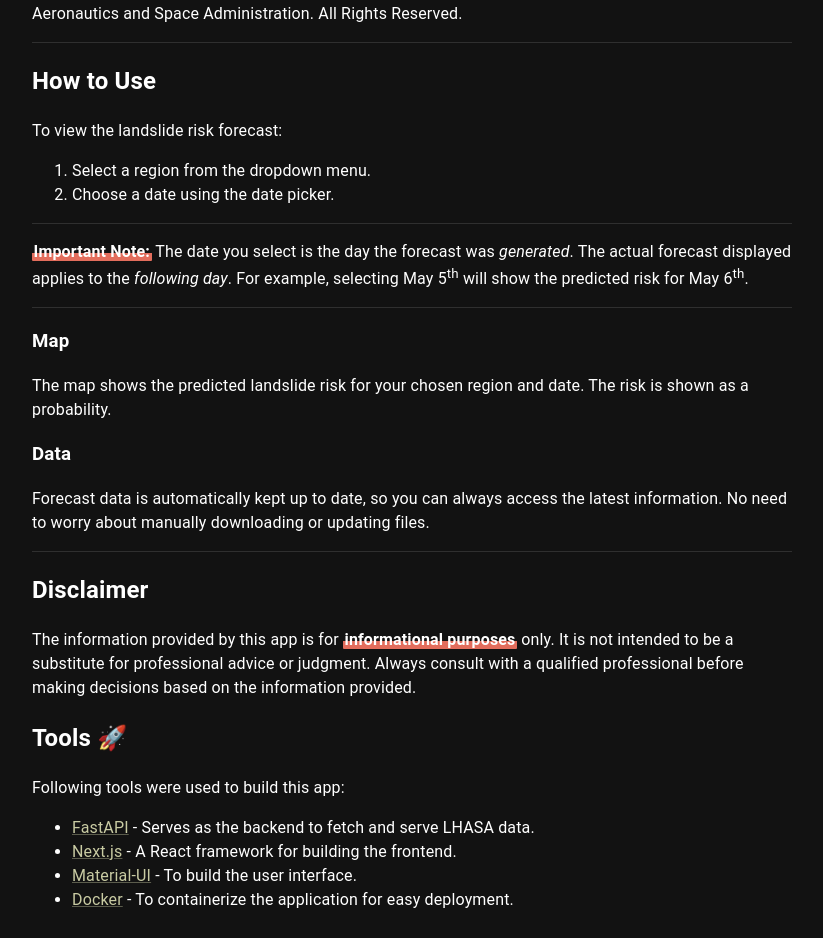
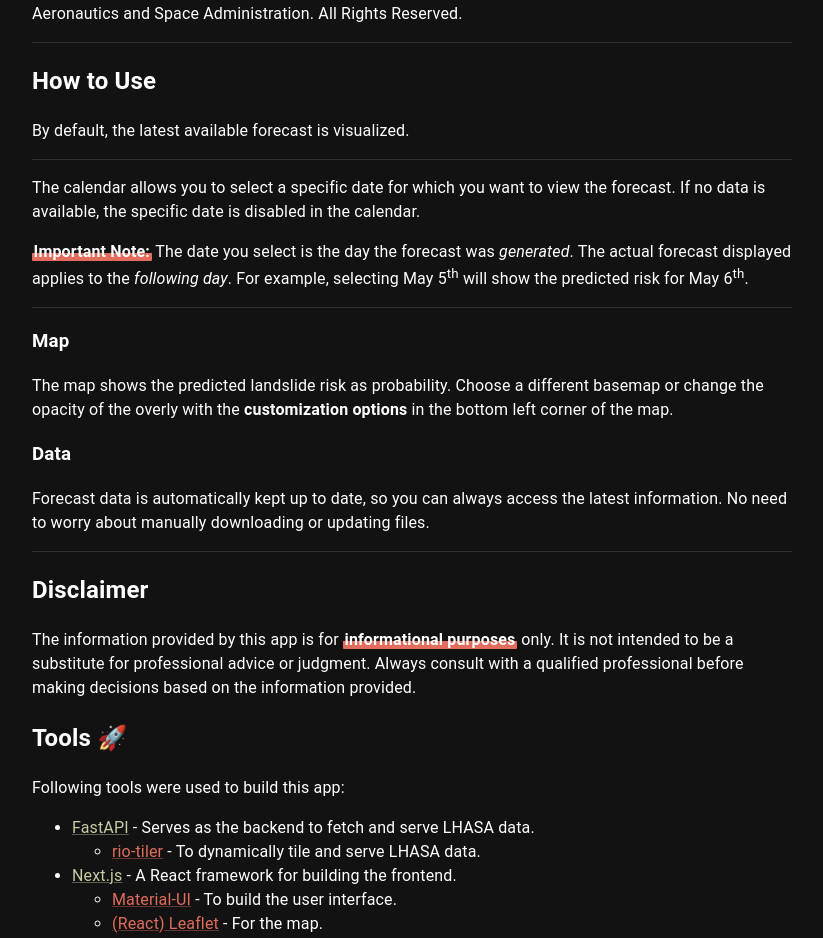
Before and after one commit to JakobKlotz/lhasa-app, a Next.js app in the folder frontend/: page /about in a window 1280 px wide. Shown: the part 402-1340 px from the top of the page, without its empty margins (228-1051 px from the left). Built offline with nearby package versions, Linux system fonts and the light colour scheme.

Commit message:
docs: update "About" page

```diff
--- a/frontend/app/about/page.tsx
+++ b/frontend/app/about/page.tsx
@@ -48,13 +48,15 @@ export default function About() {
       <Divider />
 
       <h2>How to Use</h2>
-      <p>To view the landslide risk forecast:</p>
-      <ol>
-        <li>Select a region from the dropdown menu.</li>
-        <li>Choose a date using the date picker.</li>
-      </ol>
+      <p>By default, the latest available forecast is visualized.</p>
 
       <Divider />
+      <p>
+        The calendar allows you to select a specific date for which you want to
+        view the forecast. If no data is available, the specific date is
+        disabled in the calendar.
+      </p>
+
       <p>
         <TextHighlighter color="secondary" heightPercentage={40}>
           Important Note:
@@ -68,8 +70,9 @@ export default function About() {
 
       <h3>Map</h3>
       <p>
-        The map shows the predicted landslide risk for your chosen region and
-        date. The risk is shown as a probability.
+        The map shows the predicted landslide risk as probability. Choose a
+        different basemap or change the opacity of the overly with the {" "}
+        <b>customization options</b> in the bottom left corner of the map.
       </p>
 
       <h3>Data</h3>
@@ -105,6 +108,19 @@ export default function About() {
           </Link>{" "}
           - Serves as the backend to fetch and serve LHASA data.
         </li>
+          <ul>
+            <li>
+              <Link
+                href="https://cogeotiff.github.io/rio-tiler/"
+                target="_blank"
+                rel="noopener noreferrer"
+                color="secondary"
+              >
+                rio-tiler
+              </Link>{" "}
+              - To dynamically tile and serve LHASA data.
+            </li>
+          </ul>
         <li>
           <Link
             href="https://nextjs.org/"
@@ -116,17 +132,30 @@ export default function About() {
           </Link>{" "}
           - A React framework for building the frontend.
         </li>
+        <ul>
           <li>
             <Link
               href="https://mui.com/"
               target="_blank"
               rel="noopener noreferrer"
-            color="primary"
+              color="secondary"
             >
               Material-UI
             </Link>{" "}
             - To build the user interface.
           </li>
+          <li>
+            <Link
+              href="https://react-leaflet.js.org/"
+              target="_blank"
+              rel="noopener noreferrer"
+              color="secondary"
+            >
+              (React) Leaflet
+            </Link>{" "}
+            - For the map.
+          </li>
+        </ul>
         <li>
           <Link
             href="https://www.docker.com/"
```
Lines whose indentation alone changed are shown as unchanged.
